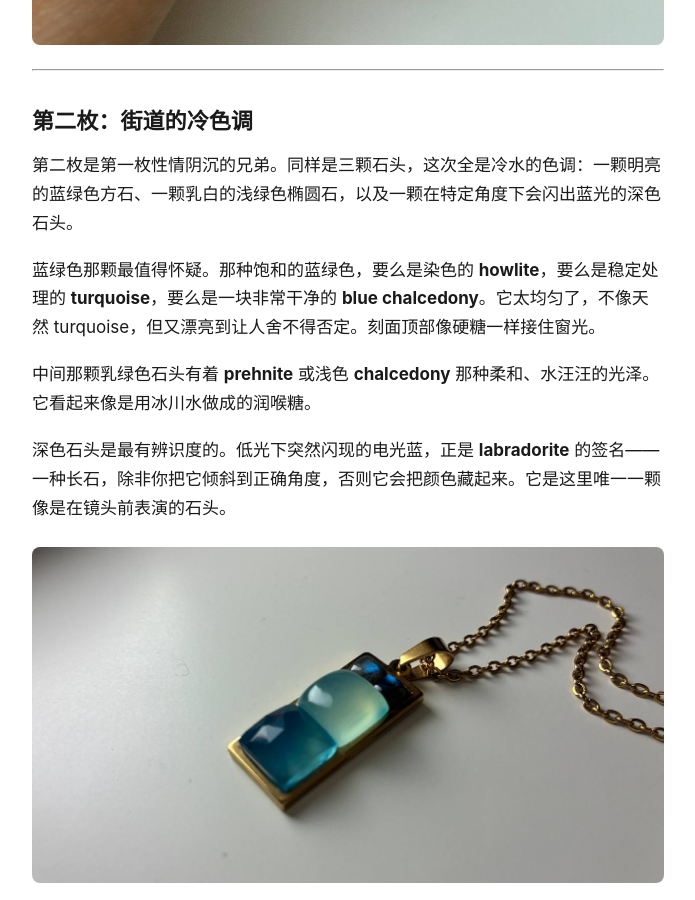
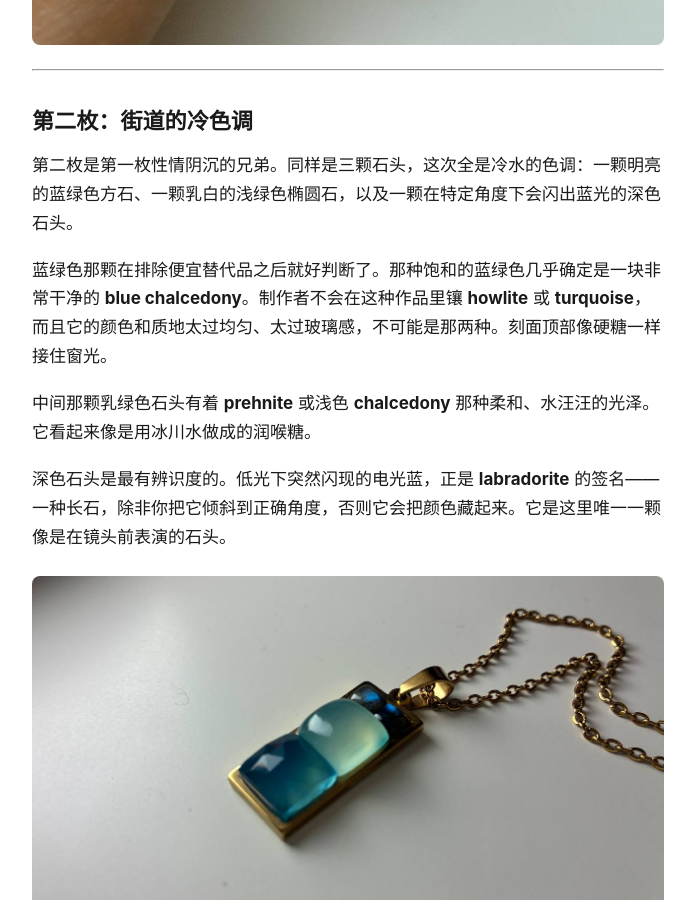
Before and after one commit to vfxowlsyvh/vfxowlsyvh.github.io, a Jekyll site: the page built from _posts/2026-06-15-diy-stone-pendants-zh.md, in a window 1280 px wide and 900 px high, scrolled down 3474 px. Shown: the whole window, without its empty margins (292-987 px from the left). Built offline with Jekyll 4.4.1, drawn with Linux system fonts in a browser that asks for light colours; some of the changed text lies outside the part shown.

Commit message:
Correct teal stone to blue chalcedony

```diff
--- a/_posts/2026-06-15-diy-stone-pendants-zh.md
+++ b/_posts/2026-06-15-diy-stone-pendants-zh.md
@@ -36,7 +36,7 @@ lang: zh
 
 第二枚是第一枚性情阴沉的兄弟。同样是三颗石头，这次全是冷水的色调：一颗明亮的蓝绿色方石、一颗乳白的浅绿色椭圆石，以及一颗在特定角度下会闪出蓝光的深色石头。
 
-蓝绿色那颗最值得怀疑。那种饱和的蓝绿色，要么是染色的 **howlite**，要么是稳定处理的 **turquoise**，要么是一块非常干净的 **blue chalcedony**。它太均匀了，不像天然 turquoise，但又漂亮到让人舍不得否定。刻面顶部像硬糖一样接住窗光。
+蓝绿色那颗在排除便宜替代品之后就好判断了。那种饱和的蓝绿色几乎确定是一块非常干净的 **blue chalcedony**。制作者不会在这种作品里镶 **howlite** 或 **turquoise**，而且它的颜色和质地太过均匀、太过玻璃感，不可能是那两种。刻面顶部像硬糖一样接住窗光。
 
 中间那颗乳绿色石头有着 **prehnite** 或浅色 **chalcedony** 那种柔和、水汪汪的光泽。它看起来像是用冰川水做成的润喉糖。
 
@@ -78,4 +78,4 @@ lang: zh
 
 如果你比我更准确地认出这些石头，请纠正我。我这周已经错了好几件事，再多几件也无妨。
 
-*镶嵌：raw brass 包边。石头：rough sapphire、chalcedony/prehnite、carnelian、labradorite，以及一颗完美得可疑的蓝绿色不明物体。链条：黄铜 cable chain。*
+*镶嵌：raw brass 包边。石头：rough sapphire、chalcedony/prehnite、carnelian、labradorite、blue chalcedony。链条：黄铜 cable chain。*
```
Also changed, not shown: _posts/2026-06-15-diy-stone-pendants-en.md (+2 -2 lines).
